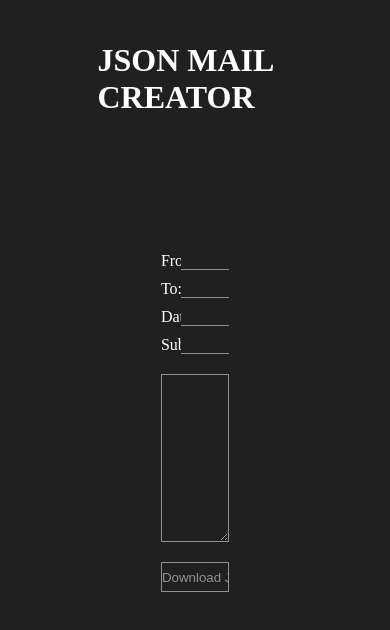
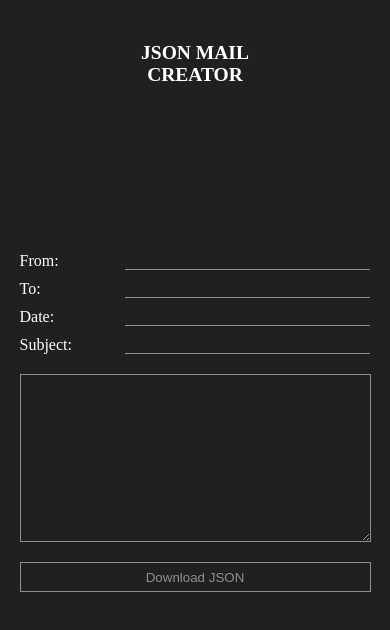
Before and after one commit to FiratUsta/jsonmail, a plain HTML site: page index.html in a window 390 px wide. Drawn offline with Linux system fonts and the light colour scheme.

Commit message:
Add responsive design

```diff
--- a/style.css
+++ b/style.css
@@ -46,6 +46,7 @@ body{
     left: 50%;
     transform: translate(-50%);
     top: 5%;
+    text-align: center;
 }
 
 #content{
@@ -94,3 +95,25 @@ body{
 #download:active{
     scale: 0.95;
 }
+
+@media only screen and (max-width: 500px) {
+    #content{
+        width: 100%;
+    }
+
+    .shortField{
+        width: 90%;
+    }
+
+    .longField{
+        width: 90%;
+    }
+
+    #download{
+        width: 90%;
+    }
+
+    #title{
+        font-size: 5vw;
+    }
+}
```
